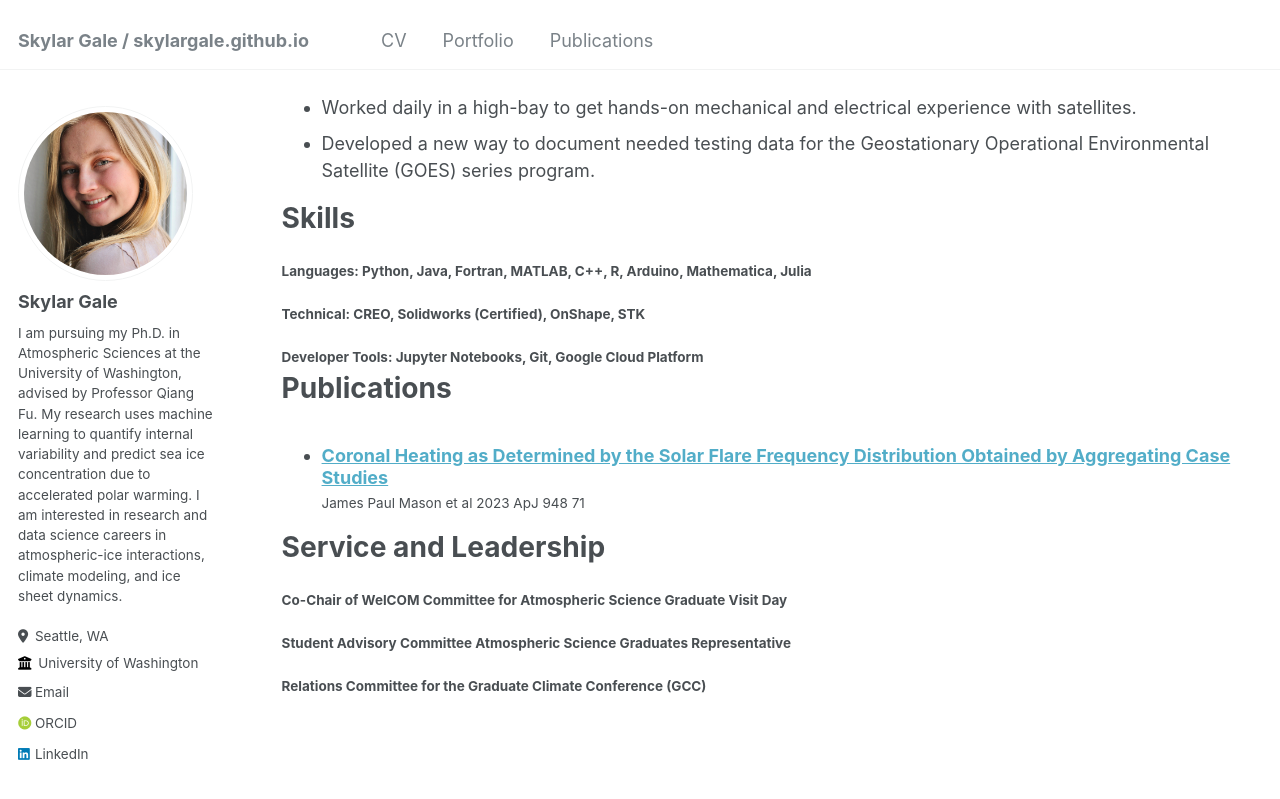
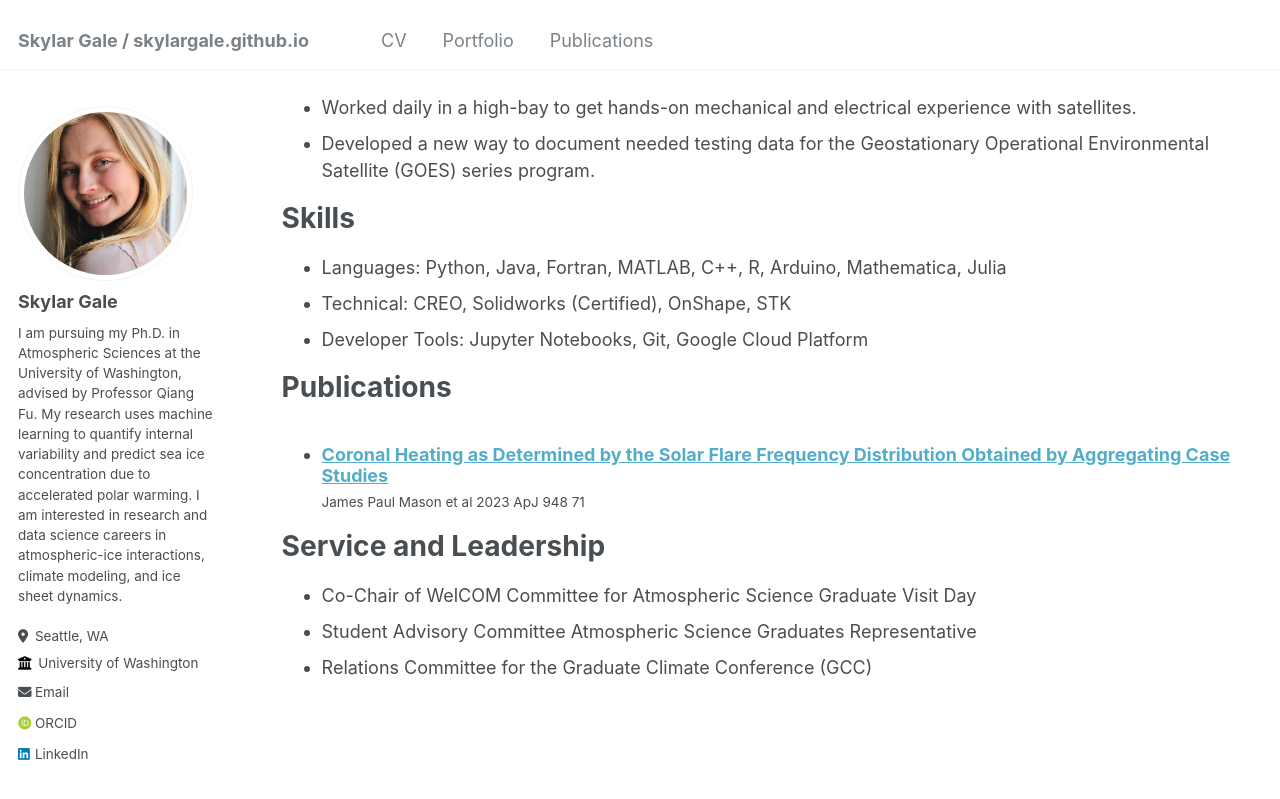
Before and after one commit to skylargale/skylargale.github.io, a Jekyll site: the page built from _pages/cv.md, in a window 1280 px wide and 900 px high, scrolled down 2337 px. Shown: the top 799 px of the window. Built offline with Jekyll 4.4.1, drawn with Linux system fonts in a browser that asks for light colours; some web fonts are replaced.

Commit message:
Update cv.md

```diff
--- a/_pages/cv.md
+++ b/_pages/cv.md
@@ -82,9 +82,9 @@ Jun 2019 - Aug 2019 // _Supervisor: Anthony Sandora_
 
 Skills
 ======
-####   Languages: Python, Java, Fortran, MATLAB, C++, R, Arduino, Mathematica, Julia
-####   Technical: CREO, Solidworks (Certified), OnShape, STK
-####   Developer Tools: Jupyter Notebooks, Git, Google Cloud Platform
+* Languages: Python, Java, Fortran, MATLAB, C++, R, Arduino, Mathematica, Julia
+* Technical: CREO, Solidworks (Certified), OnShape, STK
+* Developer Tools: Jupyter Notebooks, Git, Google Cloud Platform
 
 Publications
 ======
@@ -94,6 +94,6 @@ Publications
 
 Service and Leadership
 ======
-####   Co-Chair of WelCOM Committee for Atmospheric Science Graduate Visit Day
-####   Student Advisory Committee Atmospheric Science Graduates Representative
-####   Relations Committee for the Graduate Climate Conference (GCC)
+* Co-Chair of WelCOM Committee for Atmospheric Science Graduate Visit Day
+* Student Advisory Committee Atmospheric Science Graduates Representative
+* Relations Committee for the Graduate Climate Conference (GCC)
```
